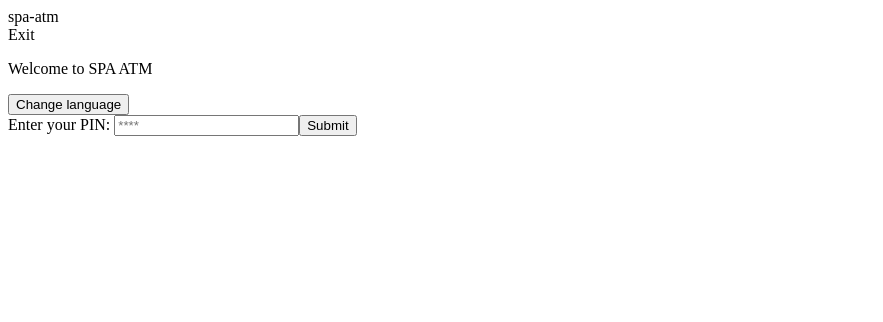
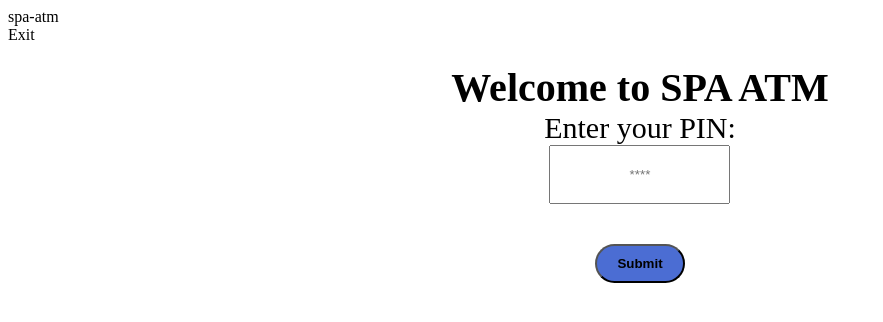
Before and after one commit to iamlana/spa-atm, an Angular app: page / in a window 1280 px wide. Shown: the top 322 px of the page, without its empty margins (0-883 px from the left). Built offline with nearby package versions, Linux system fonts and the light colour scheme; what angular-in-memory-web-api would draw is missing.

Commit message:
Add styles to pin screen

```diff
--- a/src/app/pin-view/pin-view.component.html
+++ b/src/app/pin-view/pin-view.component.html
@@ -1,6 +1,5 @@
-<p>Welcome to SPA ATM</p>
-<div>
-  <button>Change language</button><br />
+<span class="welcome">Welcome to SPA ATM</span>
+<div class="autentificationScreen">
   <form (submit)="onSubmit()">
     <label for="pin">Enter your PIN: </label>
     <input
--- a/src/app/pin-view/pin-view.component.sass
+++ b/src/app/pin-view/pin-view.component.sass
@@ -0,0 +1,29 @@
+.autentificationScreen
+  display: flex
+  flex-direction: column
+  align-items: center
+  text-align: center
+
+.welcome
+  padding: 20px 0 0 0
+  display: block
+  text-align: center
+  font-size: 40px
+  font-weight: 600
+
+label
+  display: block
+  font-size: 30px
+
+input[type='password']
+  display: block
+  text-align: center
+  margin: 0 auto
+  padding: 20px 0
+
+input[type='submit']
+  background-color: rgb(75, 109, 211)
+  padding: 10px 20px
+  margin: 40px 0
+  border-radius: 20px
+  font-weight: 600
```
